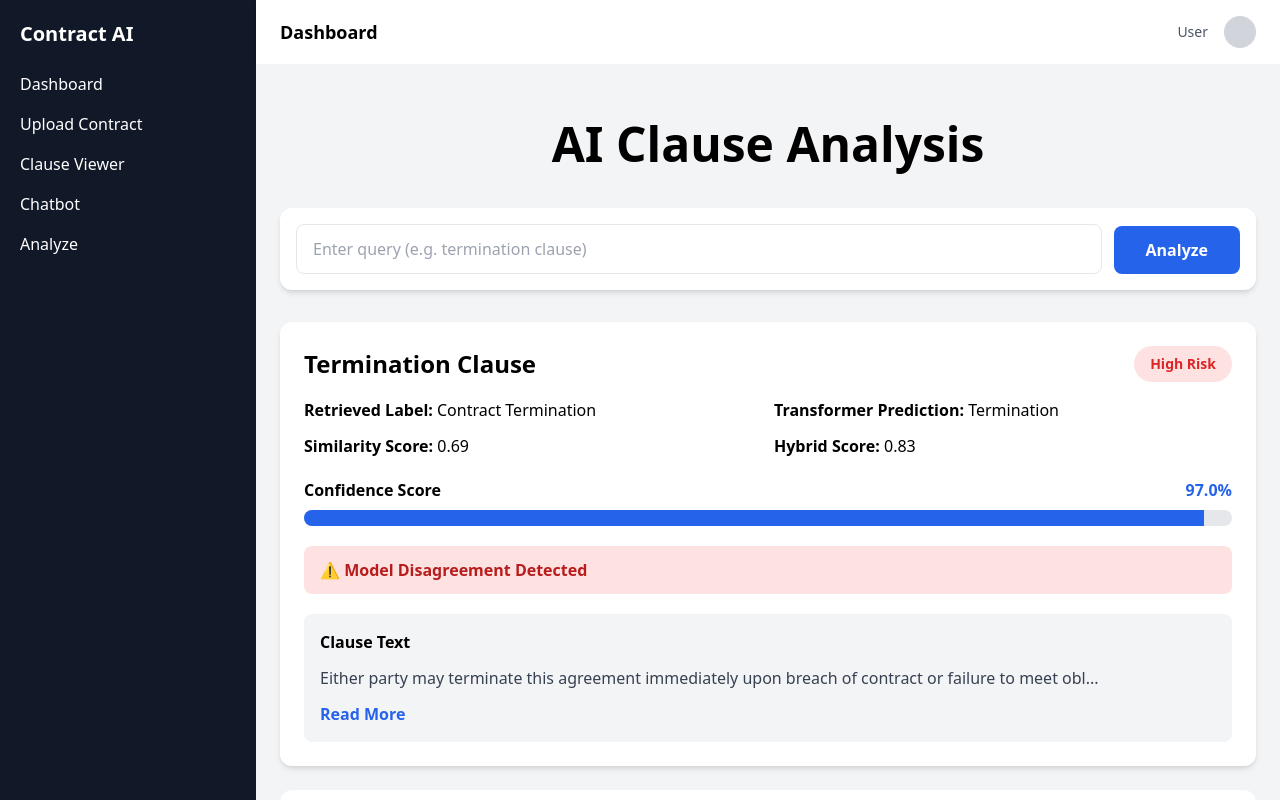
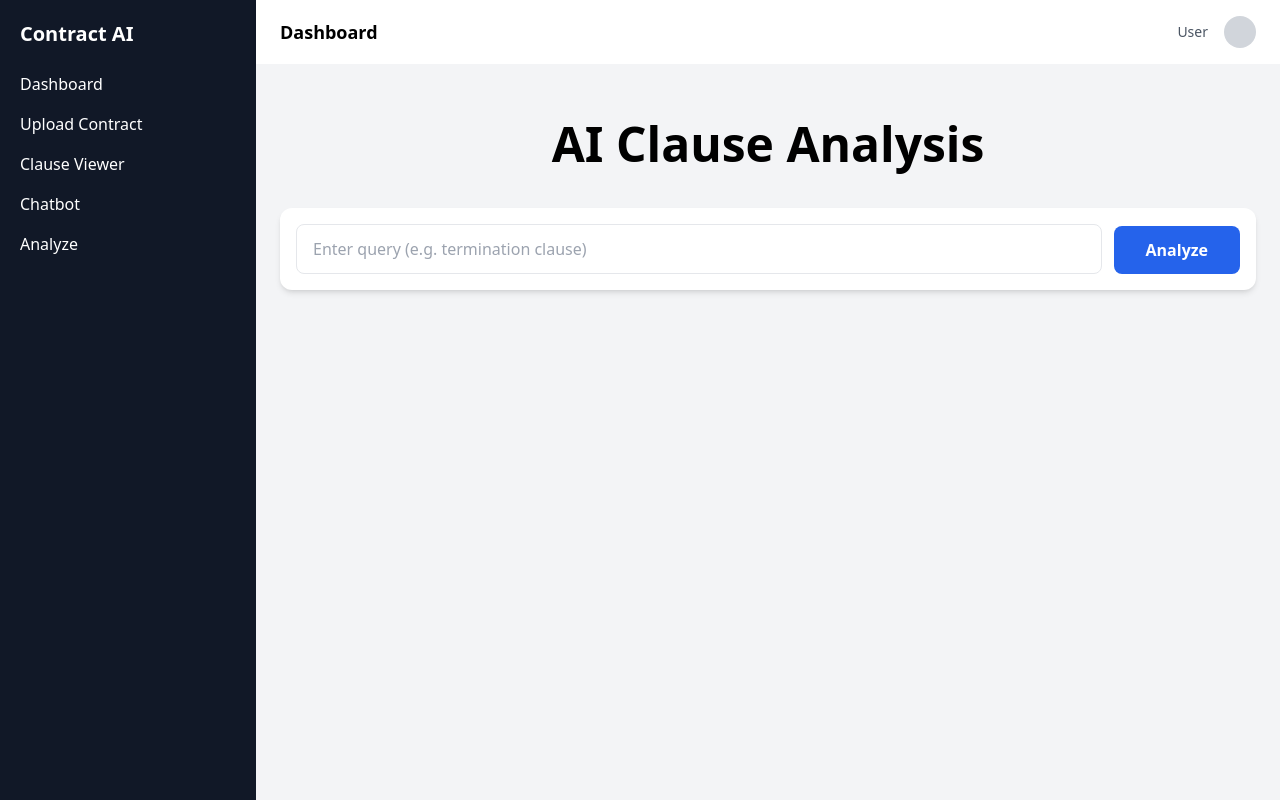
Before and after one commit to Charishma270/Contract_Intelligence_AI, a React app in the folder frontend/: page /analyze in a window 1280 px wide. Shown: the top 800 px of the page. Built offline with nearby package versions, Linux system fonts and the light colour scheme; the HTML template or start-up script is replaced by a standard one.

Commit message:
week 2 thursday :-Refactor Analyze page with reusable components

```diff
--- /dev/null
+++ b/frontend/src/components/analyze/ResultCard.jsx
@@ -0,0 +1,105 @@
+import { useState } from "react";
+
+function ResultCard({ item }) {
+  const [expanded, setExpanded] = useState(false);
+
+  return (
+    <div className="bg-white rounded-xl shadow-md p-6">
+
+      {/* TOP */}
+      <div className="flex justify-between items-center mb-4">
+        <h2 className="text-2xl font-bold">
+          {item.clause_type}
+        </h2>
+
+        <span
+          className={`px-4 py-2 rounded-full text-sm font-semibold ${
+            item.risk_level === "High"
+              ? "bg-red-100 text-red-600"
+              : item.risk_level === "Medium"
+              ? "bg-yellow-100 text-yellow-700"
+              : "bg-green-100 text-green-700"
+          }`}
+        >
+          {item.risk_level} Risk
+        </span>
+      </div>
+
+      {/* DETAILS */}
+      <div className="grid md:grid-cols-2 gap-3 mb-5">
+        <p>
+          <strong>Retrieved Label:</strong>{" "}
+          {item.retrieved_label}
+        </p>
+
+        <p>
+          <strong>Transformer Prediction:</strong>{" "}
+          {item.legal_bert_prediction}
+        </p>
+
+        <p>
+          <strong>Similarity Score:</strong>{" "}
+          {item.similarity_score}
+        </p>
+
+        <p>
+          <strong>Hybrid Score:</strong>{" "}
+          {item.hybrid_score}
+        </p>
+      </div>
+
+      {/* CONFIDENCE */}
+      <div className="mb-5">
+        <div className="flex justify-between mb-2">
+          <span className="font-semibold">
+            Confidence Score
+          </span>
+
+          <span className="font-bold text-blue-600">
+            {(item.legal_bert_confidence * 100).toFixed(1)}%
+          </span>
+        </div>
+
+        <div className="w-full h-4 bg-gray-200 rounded-full overflow-hidden">
+          <div
+            className="h-full bg-blue-600"
+            style={{
+              width: `${
+                item.legal_bert_confidence * 100
+              }%`,
+            }}
+          />
+        </div>
+      </div>
+
+      {/* WARNING */}
+      {item.model_disagreement && (
+        <div className="bg-red-100 text-red-700 px-4 py-3 rounded-lg font-semibold mb-5">
+          ⚠ Model Disagreement Detected
+        </div>
+      )}
+
+      {/* CLAUSE VIEWER */}
+      <div className="bg-gray-100 rounded-lg p-4">
+        <h3 className="font-bold mb-3">
+          Clause Text
+        </h3>
+
+        <p className="text-gray-700">
+          {expanded
+            ? item.clause_text
+            : item.clause_text.slice(0, 100) + "..."}
+        </p>
+
+        <button
+          className="text-blue-600 mt-3 font-semibold"
+          onClick={() => setExpanded(!expanded)}
+        >
+          {expanded ? "Show Less" : "Read More"}
+        </button>
+      </div>
+    </div>
+  );
+}
+
+export default ResultCard;
--- /dev/null
+++ b/frontend/src/components/common/Loader.jsx
@@ -0,0 +1,9 @@
+function Loader() {
+  return (
+    <div className="flex justify-center items-center py-10">
+      <div className="w-12 h-12 border-4 border-blue-600 border-t-transparent rounded-full animate-spin"></div>
+    </div>
+  );
+}
+
+export default Loader;
--- a/frontend/src/pages/Analyze.jsx
+++ b/frontend/src/pages/Analyze.jsx
@@ -613,16 +613,242 @@
 
 
 // ultra proo updateddddddddddddd
+// import { useState } from "react";
+// import Layout from "../components/layout/Layout";
+// import { analyzeClause } from "../services/api";
+
+// function Analyze() {
+//   const [input, setInput] = useState("");
+//   const [expandedIndex, setExpandedIndex] = useState(null);
+//   const [results, setResults] = useState([]);
+
+//   // MOCK DATA (temporary until backend works)
+//   const mockResults = [
+//     {
+//       clause_type: "Termination Clause",
+//       retrieved_label: "Contract Termination",
+//       legal_bert_prediction: "Termination",
+//       legal_bert_confidence: 0.97,
+//       risk_level: "High",
+//       similarity_score: 0.69,
+//       hybrid_score: 0.83,
+//       model_disagreement: true,
+//       clause_text:
+//         "Either party may terminate this agreement immediately upon breach of contract or failure to meet obligations within 30 days of notice.",
+//     },
+//     {
+//       clause_type: "Confidentiality Clause",
+//       retrieved_label: "Confidentiality",
+//       legal_bert_prediction: "Confidentiality",
+//       legal_bert_confidence: 0.89,
+//       risk_level: "Medium",
+//       similarity_score: 0.74,
+//       hybrid_score: 0.79,
+//       model_disagreement: false,
+//       clause_text:
+//         "All confidential information shared between parties shall remain protected and cannot be disclosed without prior written consent.",
+//     },
+//     {
+//       clause_type: "Payment Clause",
+//       retrieved_label: "Payment Terms",
+//       legal_bert_prediction: "Payment",
+//       legal_bert_confidence: 0.81,
+//       risk_level: "Low",
+//       similarity_score: 0.77,
+//       hybrid_score: 0.75,
+//       model_disagreement: false,
+//       clause_text:
+//         "Payment shall be completed within 15 business days after invoice generation.",
+//     },
+//   ];
+
+//   // ANALYZE FUNCTION
+//   const handleAnalyze = async () => {
+//     if (!input.trim()) return;
+
+//     try {
+//       const data = await analyzeClause(input);
+
+//       setResults(data);
+//     } catch (error) {
+//       console.log(error);
+
+//       // fallback mock data
+//       setResults(mockResults);
+//     }
+//   };
+
+//   return (
+//     <Layout>
+//       <div className="max-w-7xl mx-auto py-8">
+//         <h1 className="text-5xl font-bold text-center mb-10">
+//           AI Clause Analysis
+//         </h1>
+
+//         {/* INPUT */}
+//         <div className="bg-white rounded-xl shadow-md p-4 mb-8 flex gap-3 items-end">
+//           <textarea
+//             placeholder="Enter query (e.g. termination clause)"
+//             value={input}
+//             onChange={(e) => setInput(e.target.value)}
+//             rows={1}
+//             className="flex-1 border rounded-lg px-4 py-3 resize-none outline-none min-h-[50px] max-h-[140px] overflow-y-auto"
+//             onInput={(e) => {
+//               e.target.style.height = "auto";
+//               e.target.style.height =
+//                 Math.min(e.target.scrollHeight, 140) + "px";
+//             }}
+//             onKeyDown={(e) => {
+//               if (e.key === "Enter" && !e.shiftKey) {
+//                 e.preventDefault();
+//                 handleAnalyze();
+//               }
+//             }}
+//           />
+
+//           <button
+//             onClick={handleAnalyze}
+//             className="bg-blue-600 hover:bg-blue-700 text-white px-8 py-3 rounded-lg font-semibold"
+//           >
+//             Analyze
+//           </button>
+//         </div>
+
+//         {/* RESULTS */}
+//         <div className="space-y-6">
+//           {(results.length > 0 ? results : mockResults).map(
+//             (item, index) => (
+//               <div
+//                 key={index}
+//                 className="bg-white rounded-xl shadow-md p-6"
+//               >
+//                 {/* TOP */}
+//                 <div className="flex justify-between items-center mb-4">
+//                   <h2 className="text-2xl font-bold">
+//                     {item.clause_type}
+//                   </h2>
+
+//                   <span
+//                     className={`px-4 py-2 rounded-full text-sm font-semibold ${
+//                       item.risk_level === "High"
+//                         ? "bg-red-100 text-red-600"
+//                         : item.risk_level === "Medium"
+//                         ? "bg-yellow-100 text-yellow-700"
+//                         : "bg-green-100 text-green-700"
+//                     }`}
+//                   >
+//                     {item.risk_level} Risk
+//                   </span>
+//                 </div>
+
+//                 {/* DETAILS */}
+//                 <div className="grid md:grid-cols-2 gap-3 mb-5">
+//                   <p>
+//                     <strong>Retrieved Label:</strong>{" "}
+//                     {item.retrieved_label}
+//                   </p>
+
+//                   <p>
+//                     <strong>Transformer Prediction:</strong>{" "}
+//                     {item.legal_bert_prediction}
+//                   </p>
+
+//                   <p>
+//                     <strong>Similarity Score:</strong>{" "}
+//                     {item.similarity_score}
+//                   </p>
+
+//                   <p>
+//                     <strong>Hybrid Score:</strong>{" "}
+//                     {item.hybrid_score}
+//                   </p>
+//                 </div>
+
+//                 {/* CONFIDENCE */}
+//                 <div className="mb-5">
+//                   <div className="flex justify-between mb-2">
+//                     <span className="font-semibold">
+//                       Confidence Score
+//                     </span>
+
+//                     <span className="font-bold text-blue-600">
+//                       {(item.legal_bert_confidence * 100).toFixed(1)}%
+//                     </span>
+//                   </div>
+
+//                   <div className="w-full h-4 bg-gray-200 rounded-full overflow-hidden">
+//                     <div
+//                       className="h-full bg-blue-600"
+//                       style={{
+//                         width: `${
+//                           item.legal_bert_confidence * 100
+//                         }%`,
+//                       }}
+//                     />
+//                   </div>
+//                 </div>
+
+//                 {/* WARNING */}
+//                 {item.model_disagreement && (
+//                   <div className="bg-red-100 text-red-700 px-4 py-3 rounded-lg font-semibold mb-5">
+//                     ⚠ Model Disagreement Detected
+//                   </div>
+//                 )}
+
+//                 {/* CLAUSE VIEWER */}
+//                 <div className="bg-gray-100 rounded-lg p-4">
+//                   <h3 className="font-bold mb-3">
+//                     Clause Text
+//                   </h3>
+
+//                   <p className="text-gray-700">
+//                     {expandedIndex === index
+//                       ? item.clause_text
+//                       : item.clause_text.slice(0, 100) + "..."}
+//                   </p>
+
+//                   <button
+//                     className="text-blue-600 mt-3 font-semibold"
+//                     onClick={() =>
+//                       setExpandedIndex(
+//                         expandedIndex === index
+//                           ? null
+//                           : index
+//                       )
+//                     }
+//                   >
+//                     {expandedIndex === index
+//                       ? "Show Less"
+//                       : "Read More"}
+//                   </button>
+//                 </div>
+//               </div>
+//             )
+//           )}
+//         </div>
+//       </div>
+//     </Layout>
+//   );
+// }
+
+// export default Analyze;
+
+
+
+//thursdayyyyyyyyyyyyyyyyyyyyyyyyyyy
+
 import { useState } from "react";
 import Layout from "../components/layout/Layout";
+import ResultCard from "../components/analyze/ResultCard";
+import Loader from "../components/common/Loader";
 import { analyzeClause } from "../services/api";
 
 function Analyze() {
   const [input, setInput] = useState("");
-  const [expandedIndex, setExpandedIndex] = useState(null);
   const [results, setResults] = useState([]);
+  const [loading, setLoading] = useState(false);
 
-  // MOCK DATA (temporary until backend works)
+  // MOCK DATA
   const mockResults = [
   {
     clause_type: "Termination Clause",
@@ -636,6 +862,7 @@ function Analyze() {
     clause_text:
       "Either party may terminate this agreement immediately upon breach of contract or failure to meet obligations within 30 days of notice.",
   },
+
   {
     clause_type: "Confidentiality Clause",
     retrieved_label: "Confidentiality",
@@ -648,6 +875,7 @@ function Analyze() {
     clause_text:
       "All confidential information shared between parties shall remain protected and cannot be disclosed without prior written consent.",
   },
+
   {
     clause_type: "Payment Clause",
     retrieved_label: "Payment Terms",
@@ -666,6 +894,8 @@ function Analyze() {
   const handleAnalyze = async () => {
     if (!input.trim()) return;
 
+    setLoading(true);
+
     try {
       const data = await analyzeClause(input);
 
@@ -676,6 +906,8 @@ function Analyze() {
       // fallback mock data
       setResults(mockResults);
     }
+
+    setLoading(false);
   };
 
   return (
@@ -714,118 +946,17 @@ function Analyze() {
           </button>
         </div>
 
+        {/* LOADER */}
+        {loading && <Loader />}
+
         {/* RESULTS */}
+        {!loading && (
           <div className="space-y-6">
-          {(results.length > 0 ? results : mockResults).map(
-            (item, index) => (
-              <div
-                key={index}
-                className="bg-white rounded-xl shadow-md p-6"
-              >
-                {/* TOP */}
-                <div className="flex justify-between items-center mb-4">
-                  <h2 className="text-2xl font-bold">
-                    {item.clause_type}
-                  </h2>
-
-                  <span
-                    className={`px-4 py-2 rounded-full text-sm font-semibold ${
-                      item.risk_level === "High"
-                        ? "bg-red-100 text-red-600"
-                        : item.risk_level === "Medium"
-                        ? "bg-yellow-100 text-yellow-700"
-                        : "bg-green-100 text-green-700"
-                    }`}
-                  >
-                    {item.risk_level} Risk
-                  </span>
-                </div>
-
-                {/* DETAILS */}
-                <div className="grid md:grid-cols-2 gap-3 mb-5">
-                  <p>
-                    <strong>Retrieved Label:</strong>{" "}
-                    {item.retrieved_label}
-                  </p>
-
-                  <p>
-                    <strong>Transformer Prediction:</strong>{" "}
-                    {item.legal_bert_prediction}
-                  </p>
-
-                  <p>
-                    <strong>Similarity Score:</strong>{" "}
-                    {item.similarity_score}
-                  </p>
-
-                  <p>
-                    <strong>Hybrid Score:</strong>{" "}
-                    {item.hybrid_score}
-                  </p>
-                </div>
-
-                {/* CONFIDENCE */}
-                <div className="mb-5">
-                  <div className="flex justify-between mb-2">
-                    <span className="font-semibold">
-                      Confidence Score
-                    </span>
-
-                    <span className="font-bold text-blue-600">
-                      {(item.legal_bert_confidence * 100).toFixed(1)}%
-                    </span>
-                  </div>
-
-                  <div className="w-full h-4 bg-gray-200 rounded-full overflow-hidden">
-                    <div
-                      className="h-full bg-blue-600"
-                      style={{
-                        width: `${
-                          item.legal_bert_confidence * 100
-                        }%`,
-                      }}
-                    />
-                  </div>
-                </div>
-
-                {/* WARNING */}
-                {item.model_disagreement && (
-                  <div className="bg-red-100 text-red-700 px-4 py-3 rounded-lg font-semibold mb-5">
-                    ⚠ Model Disagreement Detected
+            {results.map((item, index) => (
+              <ResultCard key={index} item={item} />
+            ))}
           </div>
         )}
-
-                {/* CLAUSE VIEWER */}
-                <div className="bg-gray-100 rounded-lg p-4">
-                  <h3 className="font-bold mb-3">
-                    Clause Text
-                  </h3>
-
-                  <p className="text-gray-700">
-                    {expandedIndex === index
-                      ? item.clause_text
-                      : item.clause_text.slice(0, 100) + "..."}
-                  </p>
-
-                  <button
-                    className="text-blue-600 mt-3 font-semibold"
-                    onClick={() =>
-                      setExpandedIndex(
-                        expandedIndex === index
-                          ? null
-                          : index
-                      )
-                    }
-                  >
-                    {expandedIndex === index
-                      ? "Show Less"
-                      : "Read More"}
-                  </button>
-                </div>
-              </div>
-            )
-          )}
-        </div>
       </div>
     </Layout>
   );
```
Lines whose indentation alone changed are shown as unchanged.
